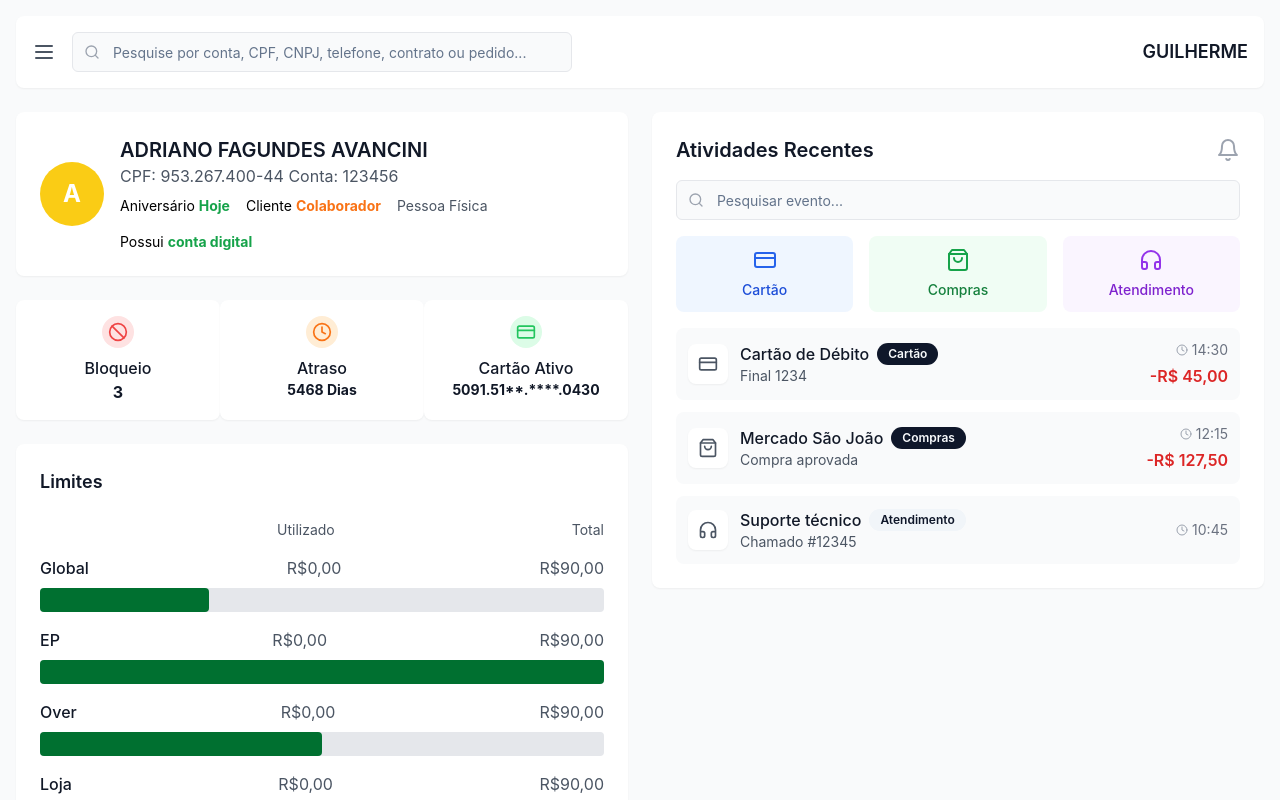
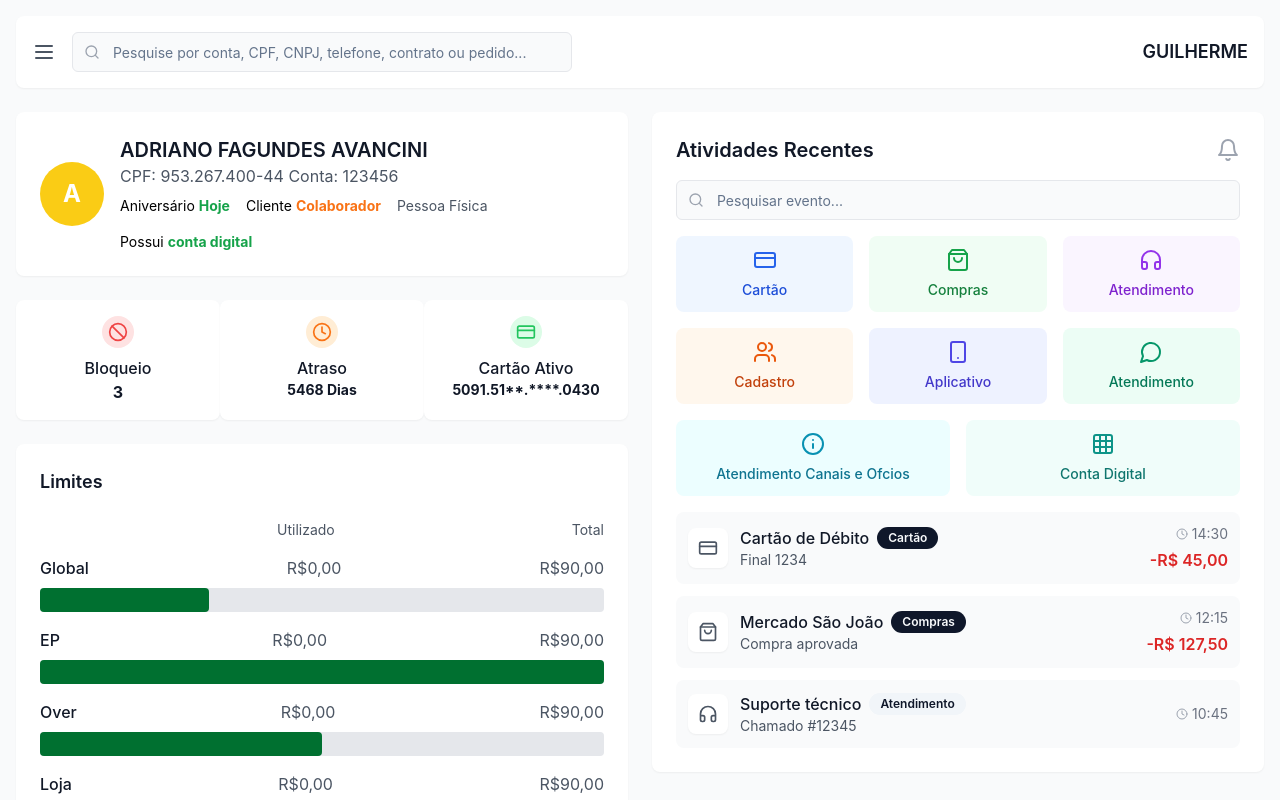
Before and after one commit to ViniciusMFreire/apple-print-glow-61, a React (Vite) app: page / in a window 1280 px wide. Shown: the top 800 px of the page. Built offline with nearby package versions, Linux system fonts and the light colour scheme.

Commit message:
feat: Add icons to dashboard
Add icons from the attached image to the dashboard, aligning with the existing style guide.

```diff
--- a/src/components/dashboard/ActivityList.tsx
+++ b/src/components/dashboard/ActivityList.tsx
@@ -1,5 +1,5 @@
 
-import { Search, CreditCard, ShoppingBag, Headphones, Bell, Calendar, Clock, DollarSign } from "lucide-react";
+import { Search, CreditCard, ShoppingBag, Headphones, Bell, Calendar, Clock, DollarSign, Users, Smartphone, Info, MessageCircle, Grid3X3 } from "lucide-react";
 import { Input } from "@/components/ui/input";
 import { Badge } from "@/components/ui/badge";
 import { getResponsiveClasses } from "@/utils/responsiveUtils";
@@ -79,6 +79,45 @@ export const ActivityList = () => {
           </div>
         </div>
 
+        <div className="grid grid-cols-3 gap-2 md:gap-4">
+          <div className="flex flex-col items-center p-3 bg-orange-50 rounded-lg hover:bg-orange-100 transition-colors cursor-pointer">
+            <Users className={`text-orange-600 mb-2 ${getResponsiveClasses.iconSize.md}`} />
+            <span className={`text-orange-700 font-medium text-center ${getResponsiveClasses.textSize.xs}`}>
+              Cadastro
+            </span>
+          </div>
+
+          <div className="flex flex-col items-center p-3 bg-indigo-50 rounded-lg hover:bg-indigo-100 transition-colors cursor-pointer">
+            <Smartphone className={`text-indigo-600 mb-2 ${getResponsiveClasses.iconSize.md}`} />
+            <span className={`text-indigo-700 font-medium text-center ${getResponsiveClasses.textSize.xs}`}>
+              Aplicativo
+            </span>
+          </div>
+
+          <div className="flex flex-col items-center p-3 bg-emerald-50 rounded-lg hover:bg-emerald-100 transition-colors cursor-pointer">
+            <MessageCircle className={`text-emerald-600 mb-2 ${getResponsiveClasses.iconSize.md}`} />
+            <span className={`text-emerald-700 font-medium text-center ${getResponsiveClasses.textSize.xs}`}>
+              Atendimento
+            </span>
+          </div>
+        </div>
+
+        <div className="grid grid-cols-2 gap-2 md:gap-4">
+          <div className="flex flex-col items-center p-3 bg-cyan-50 rounded-lg hover:bg-cyan-100 transition-colors cursor-pointer">
+            <Info className={`text-cyan-600 mb-2 ${getResponsiveClasses.iconSize.md}`} />
+            <span className={`text-cyan-700 font-medium text-center ${getResponsiveClasses.textSize.xs}`}>
+              Atendimento Canais e Ofcios
+            </span>
+          </div>
+
+          <div className="flex flex-col items-center p-3 bg-teal-50 rounded-lg hover:bg-teal-100 transition-colors cursor-pointer">
+            <Grid3X3 className={`text-teal-600 mb-2 ${getResponsiveClasses.iconSize.md}`} />
+            <span className={`text-teal-700 font-medium text-center ${getResponsiveClasses.textSize.xs}`}>
+              Conta Digital
+            </span>
+          </div>
+        </div>
+
         <div className="space-y-3">
           {activities.map((activity) => {
             const IconComponent = activity.icon;
```
